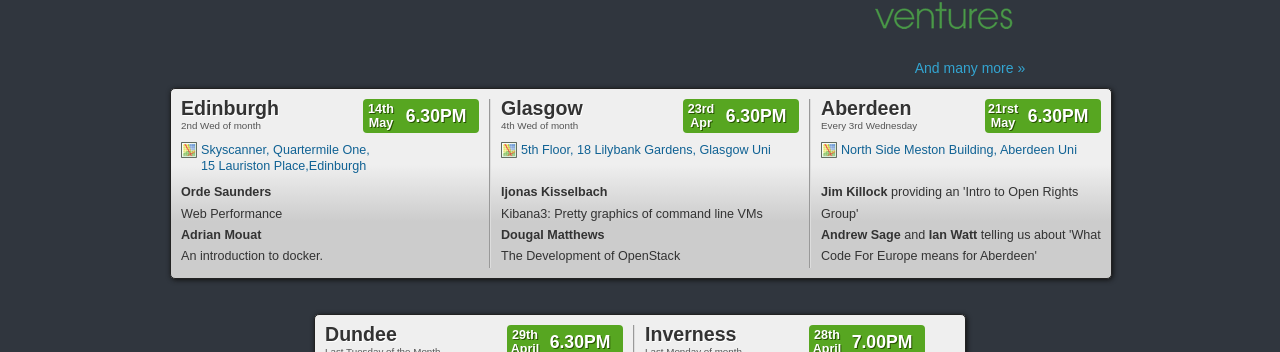
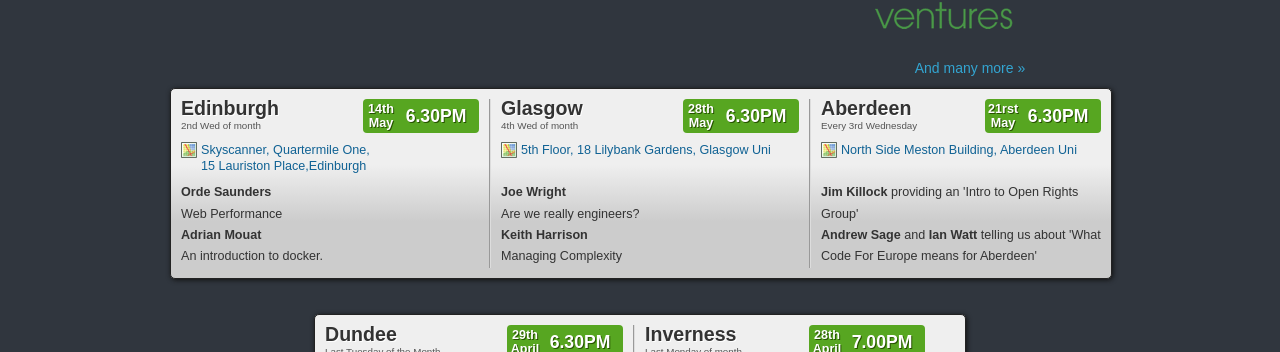
Before and after one commit to techmeetup/techmeetup.co.uk, a Jekyll site: the page built from index.html, in a window 1280 px wide. Shown: the part 324-676 px from the top of the page. Built offline with Jekyll 4.4.1, drawn with Linux system fonts in a browser that asks for light colours; Markdown is read by kramdown in place of the engine named in the settings.

Commit message:
Glasgow: May update

```diff
--- a/index.html
+++ b/index.html
@@ -60,20 +60,22 @@
     <span>4th Wed of month</span>
     <p><a href="http://maps.google.com/maps/ms?msid=217161173396650967619.0004accf70991bd913a97&amp;msa=0" class="map">5th Floor, 18 Lilybank Gardens, Glasgow Uni</a></p>
     <p>
-      <strong>Ijonas Kisselbach</strong>
+      <strong>Joe Wright</strong>
       <br>
-      Kibana3: Pretty graphics of command line VMs
+      Are we really engineers?
     </p>
     <p>
-      <strong>Dougal Matthews</strong>
+    <strong>
+      Keith Harrison
+    </strong>
       <br>
-      The Development of OpenStack
+      Managing Complexity
     </p>
     <div class="datewrapper">
       <div class="when">
         <div class="daywrap">
-          <div class="day">23rd</div>
-          <div class="month">Apr</div>
+          <div class="day">28th</div>
+          <div class="month">May</div>
         </div>
         <div class="time">6.30PM</div>
       </div>
```
